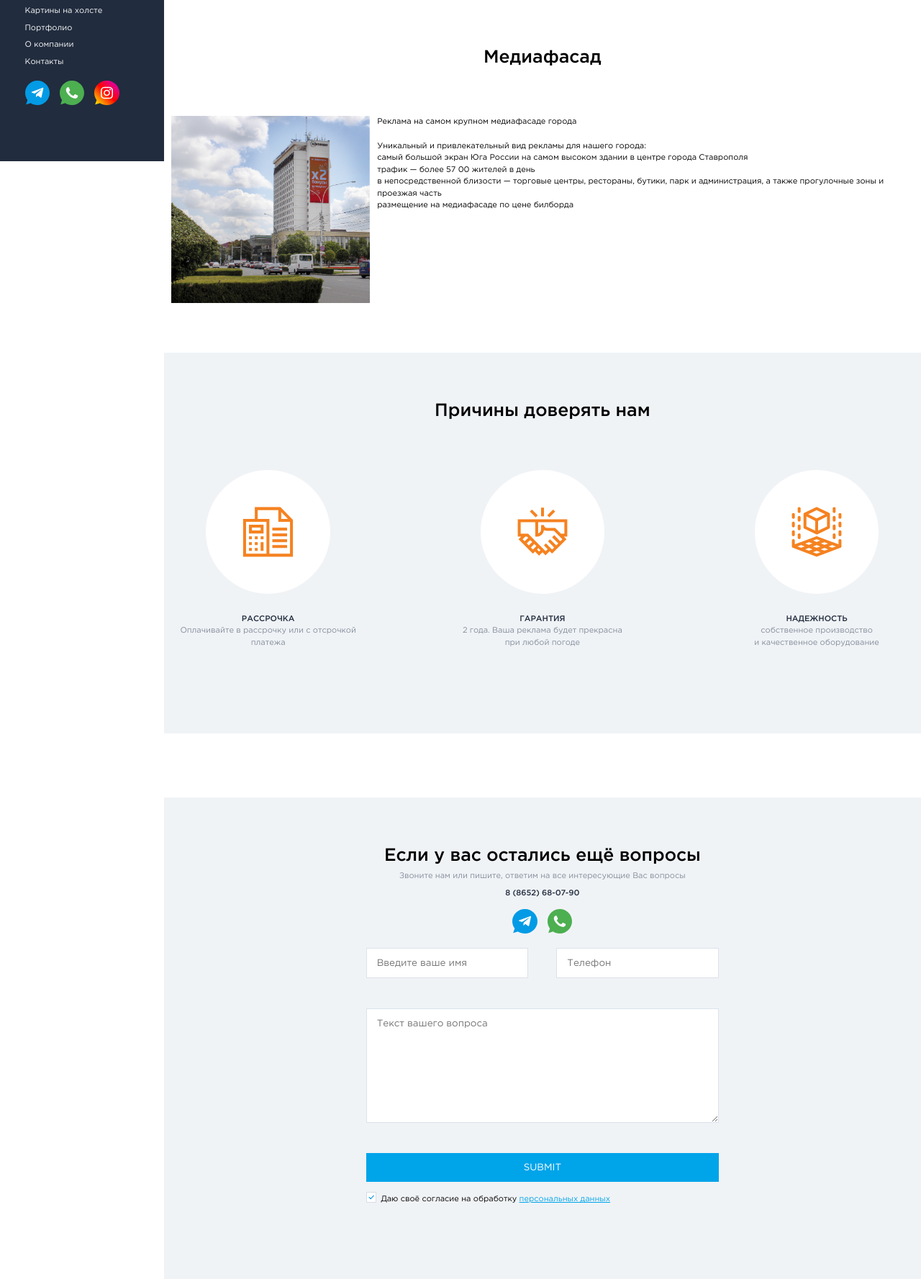
After one commit to webelit/nrg, a PHP site: page /mediafasad.php in a window 1280 px wide. The commit adds this page. Shown: the part 576-2353 px from the top of the page at 72% size. Run offline with PHP 8.4, Linux system fonts and the light colour scheme; some libraries are stand-ins or nearby versions.

Commit message:
remastered 26 may

```diff
--- a/css/style.css
+++ b/css/style.css
@@ -288,7 +288,7 @@ body::-webkit-scrollbar {
 	background: rgba(32, 43, 62, 0.8);
 }
 .header_img{
-	width: 100%;
+	width: 90%;
     height: 100%;
     object-fit: cover;
     position: absolute;
@@ -311,6 +311,14 @@ body::-webkit-scrollbar {
 }
 .h3{
 	font-family: "GothamPro-Medium";
+	text-transform: uppercase;
+	min-height: 50rem;
+}
+.mf_jpg{
+	width: 400rem;
+}
+.mf_p{
+	width: 1080rem;
 }
 .header_a{
 	font-family: "GothamPro-Medium";
@@ -421,6 +429,7 @@ body::-webkit-scrollbar {
 	padding: 400rem 0 0;
 	margin-bottom: -280rem;
 	color: #fff;
+	background: linear-gradient(to bottom, rgba(0,0,0,0) 0%,rgba(0,0,0,0) 1%,rgba(0,0,0,1) 100%);
 	transition: all 0.2s ease-in;
 }
 .prod_cont:hover{
--- /dev/null
+++ b/mediafasad.php
@@ -0,0 +1,177 @@
+<!DOCTYPE html>
+<html lang="ru">
+
+<head>
+	<meta charset="utf-8" />
+	<meta name="viewport" content="width=device-width, initial-scale=1">
+	<!--[if lt IE 9]><script src="https://cdnjs.cloudflare.com/ajax/libs/html5shiv/3.7.3/html5shiv.min.js"></script><![endif]-->
+	<title>NRG26</title>
+	<meta name="viewport" content="width=device-width">
+	<meta http-equiv="X-UA-Compatible" content="ie=edge">
+	<meta name="keywords" content="" />
+	<meta name="description" content="" />
+	<link href="css/check.css" rel="stylesheet">
+	<script src="js/jquery.min.js"></script>
+	<link rel="stylesheet" href="css/slick.css">
+	<link rel="stylesheet" href="css/slick-theme.css">
+	<link rel="stylesheet" href="https://cdnjs.cloudflare.com/ajax/libs/jquery-modal/0.9.1/jquery.modal.min.css" />
+	<link href="css/style.css" rel="stylesheet">
+</head>
+
+<body>
+<main class="content">
+	<div class="flex">
+		<div class="left_nav" id="flex_nav">
+			<div class="logo flex_1">
+				<p class="bars" id="bars"><img src="images/bars.svg" alt="bars"></p>
+				<p class="close" id="close"><img src="images/close.svg" alt="bars"></p>
+				<a href="/"><img src="images/logo.svg" alt="nrg26" class="logo_img"></a>
+				<a href="/" class="mobile_phone"><img src="images/mobile_phone.svg" alt="bars"></a>
+			</div>
+			<div class="phone" id="phone">
+				<div class="phone_p">
+					<img src="images/phone.svg" alt="телефон компании">
+					<p class="phone_text">8 (8652) 68-07-90</p>
+				</div>
+				<div class="phone_p">
+					<img src="images/mail.svg" alt="email компании">
+					<p>contact@nrg26.ru</p>
+				</div>
+			</div>
+			<div class="left_menu" id="menu">
+				<ul>
+                    <? include_once "menu.html" ?>
+				</ul>
+			</div>
+			<div class="soc" id="soc">
+				<a href=""><img src="images/telegramm.svg" alt="telegramm"></a>
+				<a href=""><img src="images/whatsapp.svg" alt="whatsapp"></a>
+				<a href=""><img src="images/insta.svg" alt="instagram"></a>
+			</div>
+		</div>
+		<div class="cont_right">
+			<div class="wrapper">
+				<header class="header">
+					<img src="images/head_2.jpg" alt="" class="header_img">
+					<div class="header_cont">
+						<h1 class="h1">Медиа фасад<br></h1>
+						<p>Предлогаем арендовать наш медиа фасад</p>
+						<div class="button">
+							<a  href="#ex1" rel="modal:open" class="btn effect01">
+								<span>Узнать стоимость</span>
+							</a>
+						</div>
+					</div>
+					<video loop muted autoplay poster="images/head_1.jpg" class="fullscreen-bg__video">
+						<source src="images/video.mp4" type="video/mp4">
+					</video>
+				</header><!-- .header-->
+
+
+					<div class="cont">
+						<h2 class="h2">Медиафасад</h2>
+						<div class="flex">
+						<img src="/images/mediafasad.jpg" alt="" class="mf_jpg">
+							<p class="mf_p">
+					Реклама на самом крупном медиафасаде города<br><br>
+
+
+Уникальный и привлекательный вид рекламы для нашего города:<br>
+
+самый большой экран Юга России на самом высоком здании в центре города Ставрополя<br>
+
+
+трафик — более 57 00 жителей в день<br>
+
+
+в непосредственной близости — торговые центры, рестораны, бутики, парк и администрация, а также прогулочные зоны и проезжая часть<br>
+
+
+размещение на медиафасаде по цене билборда
+							</p>
+						</div>
+					</div>
+					<div class="confidence">
+						<h2 class="h2">Причины доверять нам</h2>
+						<div class="flex adv">
+							<div class="conf">
+								<img src="images/conf_1.svg" alt="">
+								<p>РАССРОЧКА</p>
+								<span>Оплачивайте в рассрочку или с отсрочкой<br>платежа</span>
+							</div>
+							<div class="conf">
+								<img src="images/conf_2.svg" alt="">
+								<p>ГАРАНТИЯ</p>
+								<span>2 года. Ваша реклама будет прекрасна<br>при любой погоде</span>
+							</div>
+							<div class="conf">
+								<img src="images/conf_3.svg" alt="">
+								<p>НАДЕЖНОСТЬ</p>
+								<span>собственное производство<br>и качественное оборудование</span>
+							</div>
+						</div>
+					</div>
+					<div class="order">
+						<h2 class="order_h2">Если у вас остались ещё вопросы</h2>
+						<p class="order_p">Звоните нам или пишите, ответим на все интересующие Вас вопросы</p>
+						<p class="order_span">8 (8652) 68-07-90</p>
+						<div class="soc soc_order">
+							<a href=""><img src="images/telegramm.svg" alt="telegramm"></a>
+							<a href=""><img src="images/whatsapp.svg" alt="whatsapp"></a>
+						</div>
+						<form action="" class="order_form flex">
+							<input type="text" placeholder="Введите ваше имя" class="input_order">
+							<input type="text" placeholder="Телефон" class="input_order">
+							<textarea name="" id="" cols="30" rows="10" placeholder="Текст вашего вопроса"
+								class="textarea_order"></textarea>
+							<input type="submit" class="submit_order">
+							<div class="checked">
+								<input id="c2d" type="checkbox" checked>
+								<label for="c2d">Даю своё согласие на обработку <a href="/">персональных
+										данных</a></label>
+							</div>
+						</form>
+					</div>
+
+
+			</div><!-- .wrapper -->
+			<footer class="footer flex">
+				<iframe
+					src="https://www.google.com/maps/embed?pb=!1m18!1m12!1m3!1d45095.37063217501!2d41.9245459437137!3d45.05616544901016!2m3!1f0!2f0!3f0!3m2!1i1024!2i768!4f13.1!3m3!1m2!1s0x40f9076a931d1f2f%3A0x8cc5e2e36c1e5060!2zTlJHINGA0LXQutC70LDQvNC90L4g0L_RgNC-0LjQt9Cy0L7QtNGB0YLQstC10L3QvdCw0Y8g0LPRgNGD0L_Qv9Cw!5e0!3m2!1sru!2sru!4v1586290729640!5m2!1sru!2sru"
+					class="map" allowfullscreen="" aria-hidden="false" tabindex="0"></iframe>
+					<iframe src="https://www.youtube.com/embed/aOQfgJ-jnMM" class="map" allow="accelerometer; autoplay; encrypted-media; gyroscope; picture-in-picture" allowfullscreen></iframe>
+			</footer><!-- .footer -->
+		</div>
+	</div>
+
+	<div id="ex1" class="modal modal-zamer">
+		<form id="form-contac" method="POST" class="form-element">
+			<div class="form-message form-message-tt">
+				<span class="za_h3">Заказать расчет</span>
+				<input type="text" name="name" required="" placeholder="Введите ваше имя" class="text_za">
+				<input type="text" name="phone" required="" placeholder="Введите ваш телефон" class="text_za">
+				<input name="theme" type="hidden" class="form-input__theme" value="Заявка с сайта kn-ug.ru/">
+				<input type="hidden" name="source" class="source" value="">
+				<input type="hidden" name="term" class="term" value="">
+				<input type="submit" value="Отправить" class="submit" onclick="ym(61407508, 'reachGoal', 'form_1'); return true;">
+				<div class="privacy_statement flex"><input type="checkbox" required="" name="privacy_statement" value="1" checked=""><p>Я согласен(а) на обработку <a href="/ok/index.html" class="privacy_statement_a" target="_blank">персональных данных</a></p><br></div>
+			</div>
+			<div class="form-elements-wh">
+				<span class="za_h3">Заказать расчет</span>
+				<div class="mess">
+					<a href="tg://resolve?domain=Krihinavesiyug" class="mess_a">В telegram</a>
+					<a href="whatsapp://send?text=Здравствуйте мне необходима консультация по Вашим услугам&amp;phone=%2B79034465291" class="mess_b">В whatsapp</a>
+					<a href="tel:%2B79034465291" class="mess_c" tabindex="-1">Позвонить</a>
+					<sapn class="ili">ИЛИ</sapn>
+					<a href="#zakaz2" class="mess_c" tabindex="-1">Заказать звонок</a>
+				</div>
+			</div>
+		</form>
+	  </div>
+	<script src="https://code.jquery.com/jquery-2.2.0.min.js" type="text/javascript"></script>
+	<script src="js/slick.js"></script>
+	<script src="js/script.min.js"></script>
+	<script src="https://cdnjs.cloudflare.com/ajax/libs/jquery-modal/0.9.1/jquery.modal.min.js"></script>
+</body>
+
+</html>
--- a/menu.html
+++ b/menu.html
@@ -5,6 +5,7 @@
 <li><a href="/nesvet.php">Не световые вывески</a></li>
 <li><a href="/art.php">Арт объекты</a></li>
 <li><a href="/media.php">Светодиодные экраны</a></li>
+<li><a href="/mediafasad.php">Медиа фасад</a></li>
 <li><a href="/print.php">Печать</a></li>
 <li><a href="/tabl.php">Таблички</a></li>
 <li><a href="/freza.php">Фрезерные работы</a></li>
```
Also changed, not shown: index.php (+13 -19 lines), images/mediafasad.jpg (added), images/prod_1.jpg, images/prod_2.jpg, images/prod_3.jpg, images/prod_4.jpg, images/prod_5.jpg (added), images/prod_6.jpg (added).
